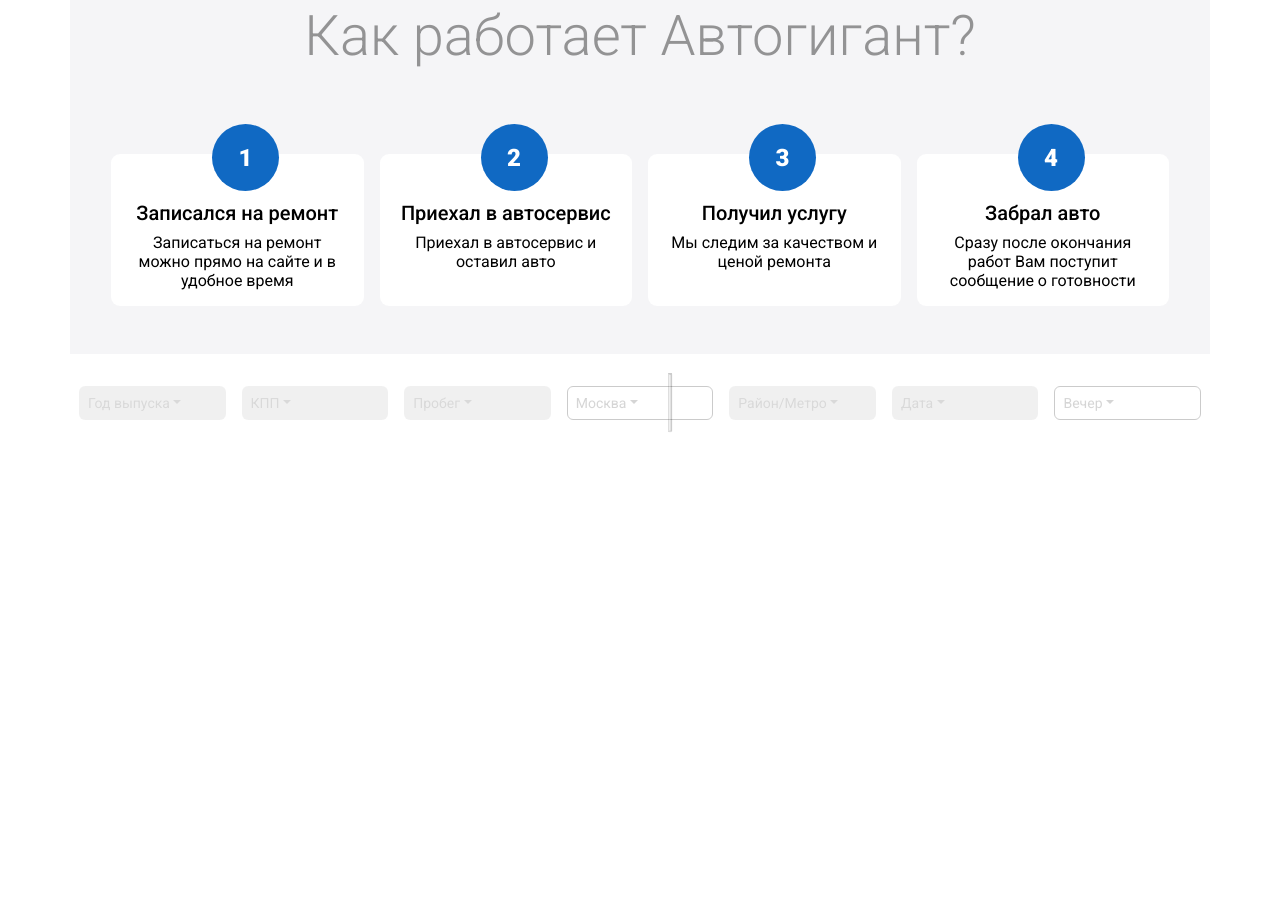
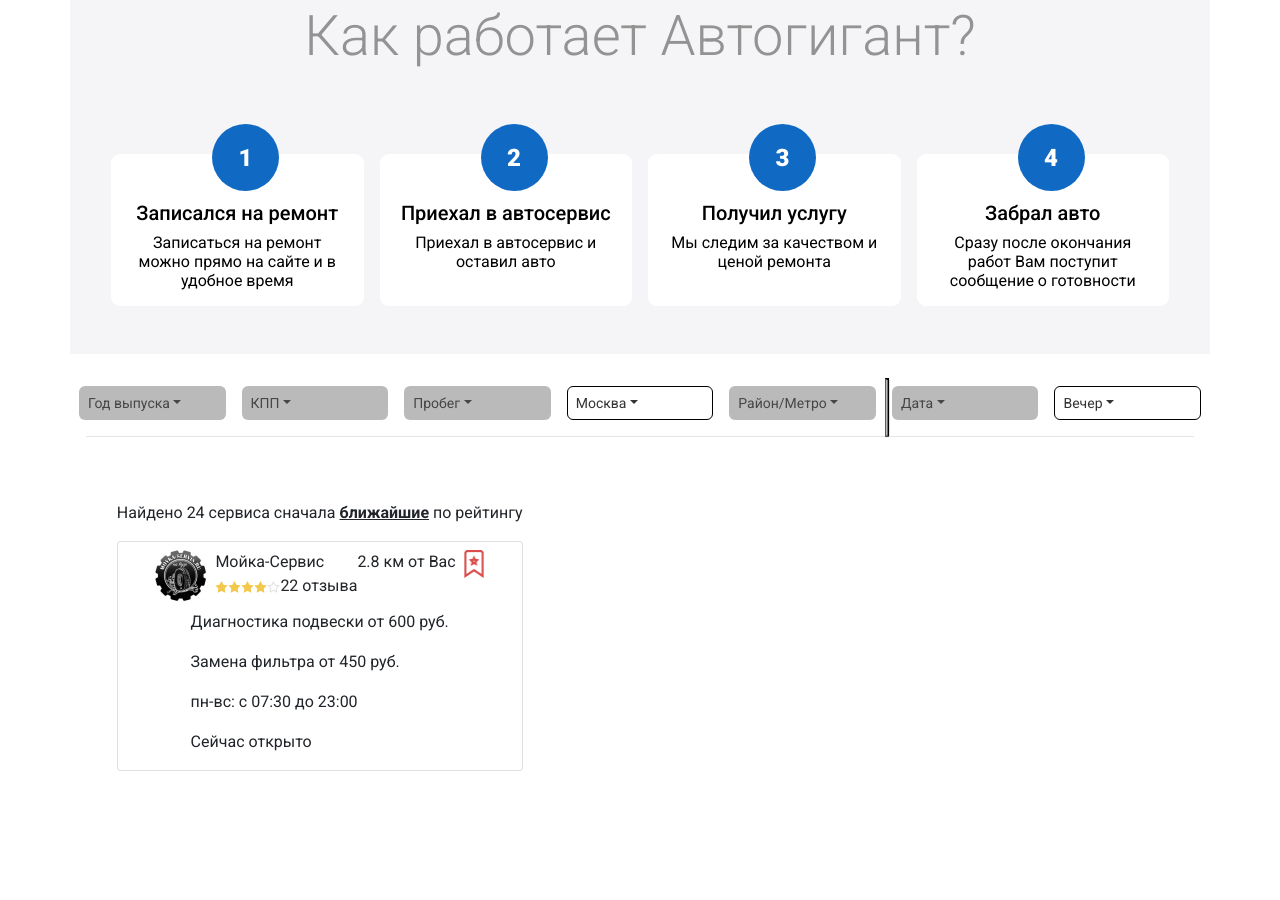
Before and after one commit to SergeyShashin/autogigant, a website: page index.html in a window 1280 px wide. Shown: the part 760-1660 px from the top of the page. Before the commit the page ends 1212 px from the top, so only its background shows below. Drawn offline with nearby package versions, Linux system fonts and the light colour scheme.

Commit message:
react+bootsrap CardsStoMap done

```diff
--- a/index.html
+++ b/index.html
@@ -144,10 +144,57 @@
                         <button className="btn dropdown-toggle col-sm col-md col-lg col-xl p-2 date mx-2 text-left" type="button" data-toggle="dropdown" aria-haspopup="true" aria-expanded="false">Дата</button>
                         <button className="btn dropdown-toggle col-sm col-md col-lg col-xl p-2 time mx-2 text-left" type="button" data-toggle="dropdown" aria-haspopup="true" aria-expanded="false">Вечер</button>
                     </div>
+                    <hr class ="my-3"/>
                 </div>
             );
         }
+    }
 
+    class CardsStoMap extends React.Component {
+        render(){
+            return (
+                <div className="container my-3 p-3 cardsStoMap">
+                    <div className="row">
+                        <div class="wrap-cardsSto">
+                    <p>Найдено 24 сервиса <span>сначала <u><b>ближайшие</b></u> по рейтингу</span> </p>
+                    <div class="card">
+                        <div class="sto my-2">
+                            <div className="row">
+                            <img src="/img/47ba37e2-0001-4c2e-be55-66e69f7b52b8.png" alt="logo-sto" class="logo-sto mr-2" />
+                            <div class="wrap-name-sto-reviews">
+                                <div class="name-sto">Мойка-Сервис</div>
+                                <img src="/img/Star.png" alt="star" />
+                                <img src="/img/Star.png" alt="star" />
+                                <img src="/img/Star.png" alt="star" />
+                                <img src="/img/Star.png" alt="star" />
+                                <img src="/img/Stargray.png" alt="star" />
+                                <span>22 отзыва</span>
+                            </div>
+                            <div class="distances mr-2">2.8 км от Вас</div>
+                            <div class="flag"> <img src="/img/Vector.png" alt="flag" width="20.25" height="28" /></div>
+                        </div>
+                            </div>
+                        <div class="wrap-services-workTime">
+                            <div class="services">
+                                <p>Диагностика подвески <span>от 600 </span>руб.</p>
+                                <p>Замена фильтра <span>от 450 </span>руб.</p>
+                            </div>
+                            <div class="workTime">
+                                <p>пн-вс: с 07:30 до 23:00</p>
+                                <p class="status">Сейчас открыто</p>
+                            </div>
+                        </div>
+                    </div>
+                </div>
+                <div class="map">
+                    <iframe
+                        src="https://yandex.ru/map-widget/v1/?um=constructor%3A4d471f55c25653c1b74bc91fb82024e7c63f9bdc94590692494ea679bd032b67&amp;source=constructor"
+                        width="549" height="373" frameBorder="0"></iframe>
+                </div>
+                    </div>
+                </div>
+            );
+        }
     }
 
     class Autogigant extends React.Component{
@@ -158,6 +205,7 @@
                     <WhyAutogigant/>
                     <HowWorking/>
                     <FiltersCharacterCarLocationTime/>
+                    <CardsStoMap/>
 
                 </div>
              );}
--- /dev/null
+++ b/scss/_cardsStoMap.scss
@@ -0,0 +1,93 @@
+.cardsStoMap{
+    .card {
+        margin-top: 14px;
+        background: #FFFFFF;
+        border: 0.1px solid rgba(0, 0, 0, 0.5);
+        box-sizing: border-box;
+        box-shadow: 0px 20px 30px rgba(146, 146, 146, 0.25);
+        border-radius: 12px;
+    }
+
+    .sto {
+        position: relative;
+    }
+
+    .wrap-name-sto-reviews {
+        margin-left: 10px;
+
+    }
+
+    .name-sto {
+        font-weight: 500;
+        font-size: 20px;
+        line-height: 23px;
+        color: #000000;
+    }
+
+    .wrap-name-sto-reviews span {
+        margin-left: 10px;
+        font-weight: 300;
+        font-size: 14px;
+        line-height: 16px;
+        color: #000000;
+        opacity: 0.5;
+    }
+
+    .distances {
+        margin-left: 40px;
+        font-weight: 300;
+        font-size: 14px;
+        line-height: 16px;
+        text-align: right;
+        color: #000000;
+        opacity: 0.5;
+    }
+
+    .flag {
+        position: absolute;
+        top: -10px;
+        right: 6px;
+    }
+
+    .wrap-services-workTime {
+        display: flex;
+        padding: 0px 31px 19px 31px;
+    }
+
+    .services {
+        font-weight: 300;
+        font-size: 16px;
+        line-height: 19px;
+        color: #000000;
+        margin-right: 15px;
+    }
+
+    .services p {
+        margin-top: 11px;
+    }
+
+    .services span {
+        font-weight: 500;
+        font-size: 16px;
+        line-height: 19px;
+        color: #000000;
+    }
+
+    .workTime {
+        font-weight: 300;
+        font-size: 14px;
+        line-height: 16px;
+    }
+
+    .workTime :first-child {
+        margin-top: 25px;
+    }
+
+    .status {
+        font-weight: 300;
+        font-size: 14px;
+        line-height: 16px;
+        text-align: right;
+        color: #27AE60;
+    }
+}
--- a/scss/_filtersCharacterCarLocationTime.scss
+++ b/scss/_filtersCharacterCarLocationTime.scss
@@ -2,7 +2,6 @@
     position: relative;
     button {
         background: #BABABA;
-        opacity: 0.2;
         border-radius: 6px;
         font-weight: normal;
         font-size: 14px;
@@ -21,8 +20,8 @@
 
     .line{
         position: absolute;
-        top:45%;
-        left: 68%;
+        top:35%;
+        left: 69%;
         border-top: 1px solid #000000;
         width: 60px;
         height: 1px;
--- a/scss/index.scss
+++ b/scss/index.scss
@@ -18,7 +18,6 @@
 
 
 
-
 // Extra small devices (portrait phones, less than 576px)
 // No media query for `xs` since this is the default in Bootstrap
 
```
Also changed, not shown: index.css.
